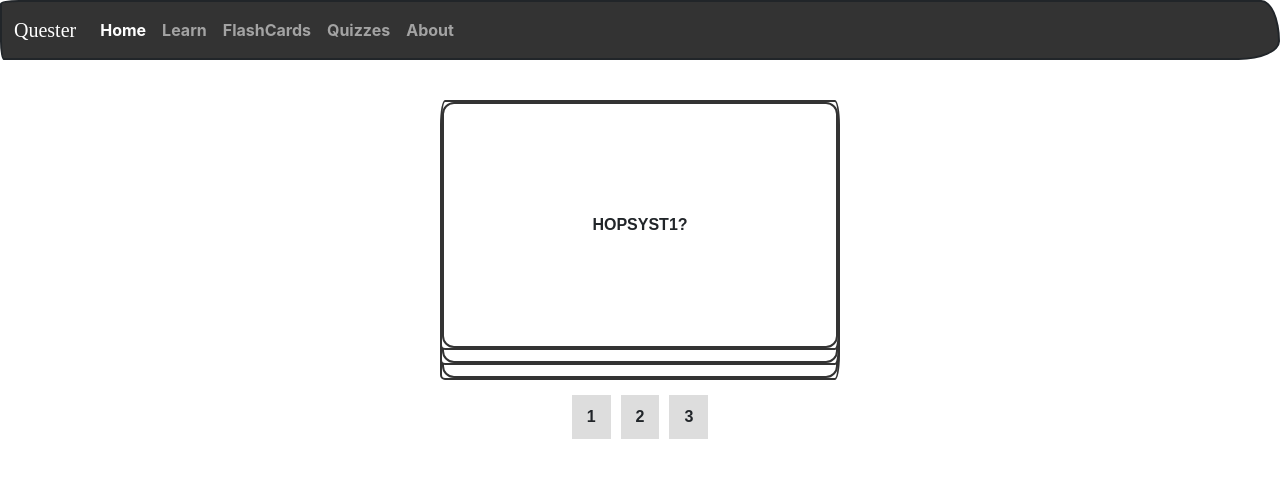
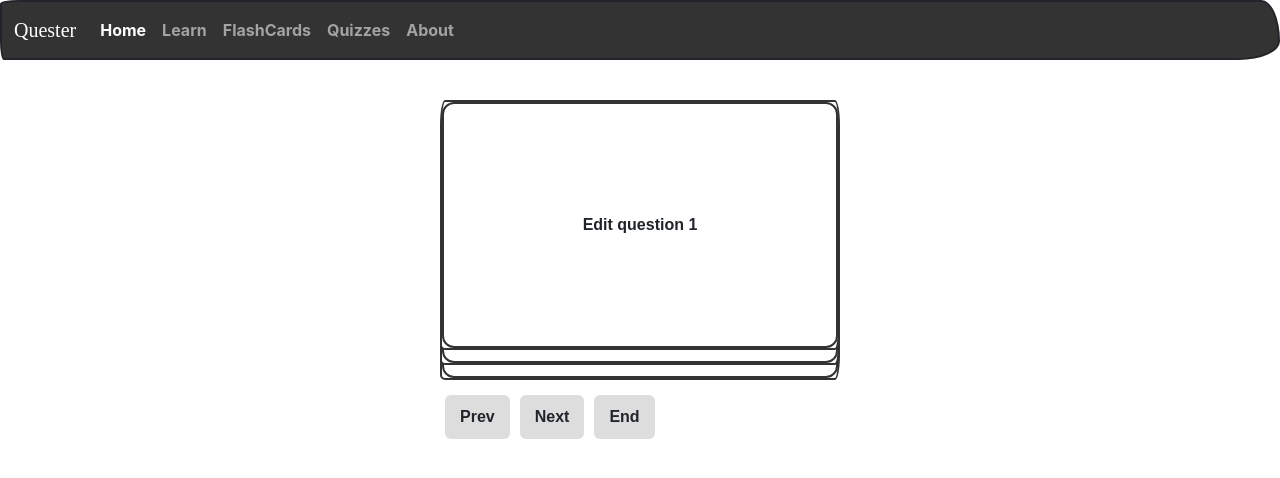
Before and after one commit to UBSITAngkilJohnLester/appdev1-sdg4-Quester, an Angular app: page /flashcards in a window 1280 px wide. Shown: the top 478 px of the page. Built offline with nearby package versions, Linux system fonts and the light colour scheme; a web font is replaced by a local one.

Commit message:
Updated the Buttons and Added Text Editing

```diff
--- /dev/null
+++ b/src/app/Card.ts
@@ -0,0 +1,5 @@
+export interface Card {
+    front: string;
+    back: string;
+    flipped: boolean;
+}
--- a/src/app/fcards-components/fcards-components.html
+++ b/src/app/fcards-components/fcards-components.html
@@ -2,7 +2,7 @@
 <html lang="en">
 <head>
 <meta charset="UTF-8">
-<title>CSS Flashcards</title>
+<title>Flashcards No JS</title>
 
 <style>
 body {
@@ -12,11 +12,17 @@ body {
   align-items: center;
 }
 
-/* hide radios */
+/* hide inputs */
 input {
   display: none;
 }
 
+/* END toggle */
+#end:checked ~ .app {
+  display: none;
+}
+
+/* deck */
 .deck {
   position: relative;
   width: 400px;
@@ -25,38 +31,41 @@ input {
   perspective: 1000px;
 }
 
-/* card base */
+/* card */
 .card {
   position: absolute;
   width: 100%;
   height: 100%;
-  transition: transform 0.5s;
+  cursor: pointer;
 }
 
-/* stacking positions */
-#step1:checked ~ .deck .c1 { transform: translateY(0); z-index: 3; }
-#step1:checked ~ .deck .c2 { transform: translateY(15px); z-index: 2; }
-#step1:checked ~ .deck .c3 { transform: translateY(30px); z-index: 1; }
+/* STACK STATES */
 
-#step2:checked ~ .deck .c2 { transform: translateY(0); z-index: 3; }
-#step2:checked ~ .deck .c3 { transform: translateY(15px); z-index: 2; }
-#step2:checked ~ .deck .c1 { transform: translateY(30px); z-index: 1; }
+/* step1 */
+#s1:checked ~ .app .c1 { transform: translateY(0); z-index: 3; pointer-events:auto;}
+#s1:checked ~ .app .c2 { transform: translateY(15px); z-index: 2; }
+#s1:checked ~ .app .c3 { transform: translateY(30px); z-index: 1; }
 
-#step3:checked ~ .deck .c3 { transform: translateY(0); z-index: 3; }
-#step3:checked ~ .deck .c1 { transform: translateY(15px); z-index: 2; }
-#step3:checked ~ .deck .c2 { transform: translateY(30px); z-index: 1; }
+/* step2 */
+#s2:checked ~ .app .c2 { transform: translateY(0); z-index: 3; pointer-events:auto;}
+#s2:checked ~ .app .c3 { transform: translateY(15px); z-index: 2; }
+#s2:checked ~ .app .c1 { transform: translateY(30px); z-index: 1; }
 
-/* flip container */
+/* step3 */
+#s3:checked ~ .app .c3 { transform: translateY(0); z-index: 3; pointer-events:auto;}
+#s3:checked ~ .app .c1 { transform: translateY(15px); z-index: 2; }
+#s3:checked ~ .app .c2 { transform: translateY(30px); z-index: 1; }
+
+/* flip */
 .inner {
   width: 100%;
   height: 100%;
   position: relative;
+  transition: transform 0.6s;
   transform-style: preserve-3d;
-  transition: transform 0.6s;
 }
 
-/* flip trigger */
-.flip-toggle:checked + .card .inner {
+.flip:checked + .card .inner {
   transform: rotateY(180deg);
 }
 
@@ -64,7 +73,6 @@ input {
   position: absolute;
   width: 100%;
   height: 100%;
-  background: white;
   border: 2px solid #333;
   border-radius: 12px;
   display: flex;
@@ -72,6 +80,17 @@ input {
   align-items: center;
   padding: 20px;
   backface-visibility: hidden;
+  background: white;
+}
+
+/* editable */
+.front, .back {
+  outline: none;
+}
+
+.front[contenteditable],
+.back[contenteditable] {
+  cursor: text;
 }
 
 .back {
@@ -79,50 +98,56 @@ input {
   background: #f0f0f0;
 }
 
-/* controls */
+/* buttons */
 .controls label {
   margin: 5px;
   padding: 10px 15px;
   background: #ddd;
   cursor: pointer;
   display: inline-block;
+  border-radius: 6px;
 }
 </style>
 </head>
 
 <body>
 
-<!-- STEP CONTROL -->
-<input type="radio" name="step" id="step1" checked>
-<input type="radio" name="step" id="step2">
-<input type="radio" name="step" id="step3">
+<!-- STEP STATE -->
+<input type="radio" name="step" id="s1" checked>
+<input type="radio" name="step" id="s2">
+<input type="radio" name="step" id="s3">
+
+<!-- END -->
+<input type="checkbox" id="end">
+
+<div class="app">
 
   <div class="deck">
 
     <!-- CARD 1 -->
-  <input type="checkbox" id="flip1" class="flip-toggle">
-  <label for="flip1" class="card c1">
+    <input type="checkbox" id="f1" class="flip">
+    <label for="f1" class="card c1">
       <div class="inner">
-      <div class="front">HOPSYST1?</div>
-      <div class="back">Operating Systems</div>
+        <div class="front" contenteditable="true">Edit question 1</div>
+        <div class="back" contenteditable="true">Edit answer 1</div>
       </div>
     </label>
 
     <!-- CARD 2 -->
-  <input type="checkbox" id="flip2" class="flip-toggle">
-  <label for="flip2" class="card c2">
+    <input type="checkbox" id="f2" class="flip">
+    <label for="f2" class="card c2">
       <div class="inner">
-      <div class="front">PROGIT1?</div>
-      <div class="back">Programming + Git</div>
+        <div class="front" contenteditable="true">Edit question 2</div>
+        <div class="back" contenteditable="true">Edit answer 2</div>
       </div>
     </label>
 
     <!-- CARD 3 -->
-  <input type="checkbox" id="flip3" class="flip-toggle">
-  <label for="flip3" class="card c3">
+    <input type="checkbox" id="f3" class="flip">
+    <label for="f3" class="card c3">
       <div class="inner">
-      <div class="front">SITNET1?</div>
-      <div class="back">Networking</div>
+        <div class="front" contenteditable="true">Edit question 3</div>
+        <div class="back" contenteditable="true">Edit answer 3</div>
       </div>
     </label>
 
@@ -130,9 +155,12 @@ input {
 
   <!-- CONTROLS -->
   <div class="controls">
-  <label for="step1">1</label>
-  <label for="step2">2</label>
-  <label for="step3">3</label>
+    <!-- PREVIOUS -->
+    <label for="s1">Prev</label>
+    <label for="s2">Next</label>
+    <label for="end">End</label>
+  </div>
+
 </div>
 
 </body>
```
Lines whose indentation alone changed are shown as unchanged.
